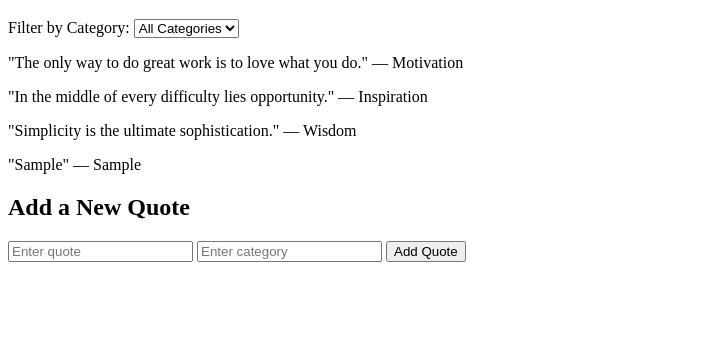
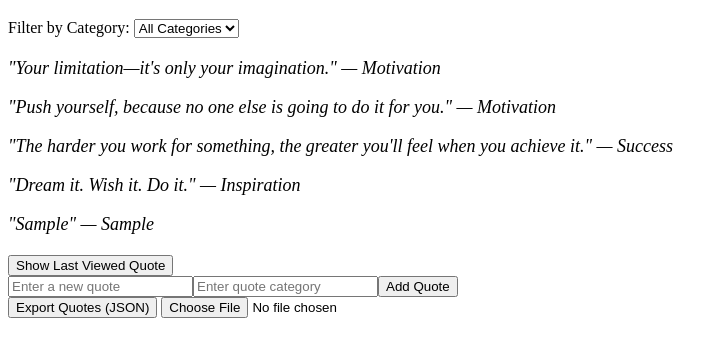
Before and after one commit to Berto1957/alx_fe_javascript, a plain HTML site: page dom-manipulation/index.html in a window 1280 px wide. Both pictures are taken after typing "Sample", "Sample" into the empty fields and a click on the button "Add Quote". Shown: the part 61-418 px from the top of the page, without its empty margins (0-728 px from the left). Drawn offline with Linux system fonts and the light colour scheme.

Commit message:
Add Dynamic Quote Generator

```diff
--- a/dom-manipulation/index.html
+++ b/dom-manipulation/index.html
@@ -3,7 +3,7 @@
 <head>
   <meta charset="UTF-8" />
   <meta name="viewport" content="width=device-width, initial-scale=1.0"/>
-  <title>Dynamic Quote Generator with Filter</title>
+  <title>Dynamic Quote Generator</title>
 </head>
 <body>
   <h1>Dynamic Quote Generator</h1>
@@ -14,14 +14,15 @@
     <option value="all">All Categories</option>
   </select>
 
-  <!-- Quotes Display -->
-  <div id="quoteDisplay"></div>
+  <!-- Display Quotes -->
+  <div id="quoteDisplay" style="margin:20px 0; font-size:18px; font-style:italic;"></div>
 
-  <!-- Add New Quote -->
-  <h2>Add a New Quote</h2>
-  <input type="text" id="quoteText" placeholder="Enter quote" />
-  <input type="text" id="quoteCategory" placeholder="Enter category" />
-  <button onclick="addQuote()">Add Quote</button>
+  <!-- Show Last Viewed Quote -->
+  <button id="showLastQuote">Show Last Viewed Quote</button>
+  <button id="exportQuotes">Export Quotes (JSON)</button>
+  <input type="file" id="importFile" accept=".json" />
+
+  <!-- Add Quote form will be generated dynamically -->
 
   <script src="script.js"></script>
 </body>
--- a/dom-manipulation/script.js
+++ b/dom-manipulation/script.js
@@ -1,47 +1,14 @@
-// Retrieve quotes from localStorage or set default quotes
+// Initialize quotes from localStorage or defaults
 let quotes = JSON.parse(localStorage.getItem("quotes")) || [
-  { text: "The only way to do great work is to love what you do.", category: "Motivation" },
-  { text: "In the middle of every difficulty lies opportunity.", category: "Inspiration" },
-  { text: "Simplicity is the ultimate sophistication.", category: "Wisdom" }
+  { text: "Your limitation—it's only your imagination.", category: "Motivation" },
+  { text: "Push yourself, because no one else is going to do it for you.", category: "Motivation" },
+  { text: "The harder you work for something, the greater you'll feel when you achieve it.", category: "Success" },
+  { text: "Dream it. Wish it. Do it.", category: "Inspiration" }
 ];
 
-// Populate categories on page load
-window.onload = function () {
-  populateCategories();
-  restoreLastFilter();
-  filterQuotes(); // Apply filter immediately
-};
-
-// Populate the category dropdown dynamically
-function populateCategories() {
-  const categorySelect = document.getElementById("categoryFilter");
-
-  // Clear existing options except "All"
-  categorySelect.innerHTML = '<option value="all">All Categories</option>';
-
-  // Get unique categories
-  const categories = [...new Set(quotes.map(q => q.category))];
-
-  // Add to dropdown
-  categories.forEach(category => {
-    const option = document.createElement("option");
-    option.value = category;
-    option.textContent = category;
-    categorySelect.appendChild(option);
-  });
-}
-
-// Filter quotes by selected category
-function filterQuotes() {
-  const selectedCategory = document.getElementById("categoryFilter").value;
-  localStorage.setItem("lastCategory", selectedCategory); // Save last selection
-
-  const filteredQuotes =
-    selectedCategory === "all"
-      ? quotes
-      : quotes.filter(q => q.category === selectedCategory);
-
-  displayQuotes(filteredQuotes);
+// Save quotes to localStorage
+function saveQuotes() {
+  localStorage.setItem("quotes", JSON.stringify(quotes));
 }
 
 // Display quotes in DOM
@@ -61,35 +28,145 @@ function displayQuotes(quotesToShow) {
   });
 }
 
-// Add new quote
-function addQuote() {
-  const quoteText = document.getElementById("quoteText").value.trim();
-  const quoteCategory = document.getElementById("quoteCategory").value.trim();
+// Show a random quote
+function showRandomQuote() {
+  if (!quotes.length) return;
+  const randomIndex = Math.floor(Math.random() * quotes.length);
+  const quote = quotes[randomIndex];
+  displayQuotes([quote]);
 
-  if (quoteText && quoteCategory) {
-    quotes.push({ text: quoteText, category: quoteCategory });
+  // Store last viewed quote in sessionStorage
+  sessionStorage.setItem("lastQuote", JSON.stringify(quote));
+}
 
-    // Save to localStorage
-    localStorage.setItem("quotes", JSON.stringify(quotes));
-
-    // Update categories
-    populateCategories();
-
-    // Refresh display
-    filterQuotes();
-
-    // Clear input fields
-    document.getElementById("quoteText").value = "";
-    document.getElementById("quoteCategory").value = "";
+// Show the last viewed quote from sessionStorage
+function showLastViewedQuote() {
+  const lastQuote = JSON.parse(sessionStorage.getItem("lastQuote"));
+  if (lastQuote) {
+    displayQuotes([lastQuote]);
   } else {
-    alert("Please fill in both fields.");
+    alert("No quote viewed in this session yet.");
   }
 }
 
-// Restore last selected category from localStorage
-function restoreLastFilter() {
-  const lastCategory = localStorage.getItem("lastCategory");
-  if (lastCategory) {
-    document.getElementById("categoryFilter").value = lastCategory;
+// Dynamically create Add Quote form
+function createAddQuoteForm() {
+  const formContainer = document.createElement("div");
+
+  const quoteInput = document.createElement("input");
+  quoteInput.id = "newQuoteText";
+  quoteInput.type = "text";
+  quoteInput.placeholder = "Enter a new quote";
+
+  const categoryInput = document.createElement("input");
+  categoryInput.id = "newQuoteCategory";
+  categoryInput.type = "text";
+  categoryInput.placeholder = "Enter quote category";
+
+  const addButton = document.createElement("button");
+  addButton.textContent = "Add Quote";
+  addButton.addEventListener("click", addQuote);
+
+  formContainer.appendChild(quoteInput);
+  formContainer.appendChild(categoryInput);
+  formContainer.appendChild(addButton);
+
+  document.body.insertBefore(formContainer, document.getElementById("exportQuotes"));
+}
+
+// Add a new quote
+function addQuote() {
+  const text = document.getElementById("newQuoteText").value.trim();
+  const category = document.getElementById("newQuoteCategory").value.trim();
+
+  if (!text || !category) {
+    alert("Please fill in both fields.");
+    return;
   }
+
+  quotes.push({ text, category });
+  saveQuotes();
+  populateCategories();
+  filterQuotes();
+
+  document.getElementById("newQuoteText").value = "";
+  document.getElementById("newQuoteCategory").value = "";
 }
+
+// Populate category dropdown dynamically
+function populateCategories() {
+  const categorySelect = document.getElementById("categoryFilter");
+  const selected = categorySelect.value;
+
+  categorySelect.innerHTML = '<option value="all">All Categories</option>';
+
+  const categories = [...new Set(quotes.map(q => q.category))];
+  categories.forEach(cat => {
+    const option = document.createElement("option");
+    option.value = cat;
+    option.textContent = cat;
+    categorySelect.appendChild(option);
+  });
+
+  // Restore last selected category if exists
+  const lastCategory = localStorage.getItem("selectedCategory") || selected;
+  categorySelect.value = lastCategory;
+}
+
+// Filter quotes by selected category
+function filterQuotes() {
+  const category = document.getElementById("categoryFilter").value;
+  localStorage.setItem("selectedCategory", category);
+
+  const filtered =
+    category === "all" ? quotes : quotes.filter(q => q.category === category);
+  displayQuotes(filtered);
+}
+
+// Export quotes to JSON
+function exportToJsonFile() {
+  const dataStr = JSON.stringify(quotes, null, 2);
+  const blob = new Blob([dataStr], { type: "application/json" });
+  const url = URL.createObjectURL(blob);
+
+  const a = document.createElement("a");
+  a.href = url;
+  a.download = "quotes.json";
+  document.body.appendChild(a);
+  a.click();
+  document.body.removeChild(a);
+  URL.revokeObjectURL(url);
+}
+
+// Import quotes from JSON
+function importFromJsonFile(event) {
+  const fileReader = new FileReader();
+  fileReader.onload = function(e) {
+    try {
+      const imported = JSON.parse(e.target.result);
+      if (Array.isArray(imported)) {
+        quotes.push(...imported);
+        saveQuotes();
+        populateCategories();
+        filterQuotes();
+        alert("Quotes imported successfully!");
+      } else {
+        alert("Invalid JSON format: must be an array of quotes.");
+      }
+    } catch {
+      alert("Error parsing JSON file.");
+    }
+  };
+  fileReader.readAsText(event.target.files[0]);
+}
+
+// Event listeners
+document.getElementById("newQuote")?.addEventListener("click", showRandomQuote);
+document.getElementById("showLastQuote")?.addEventListener("click", showLastViewedQuote);
+document.getElementById("exportQuotes")?.addEventListener("click", exportToJsonFile);
+document.getElementById("importFile")?.addEventListener("change", importFromJsonFile);
+
+// Initialize
+createAddQuoteForm();
+populateCategories();
+filterQuotes();
```
